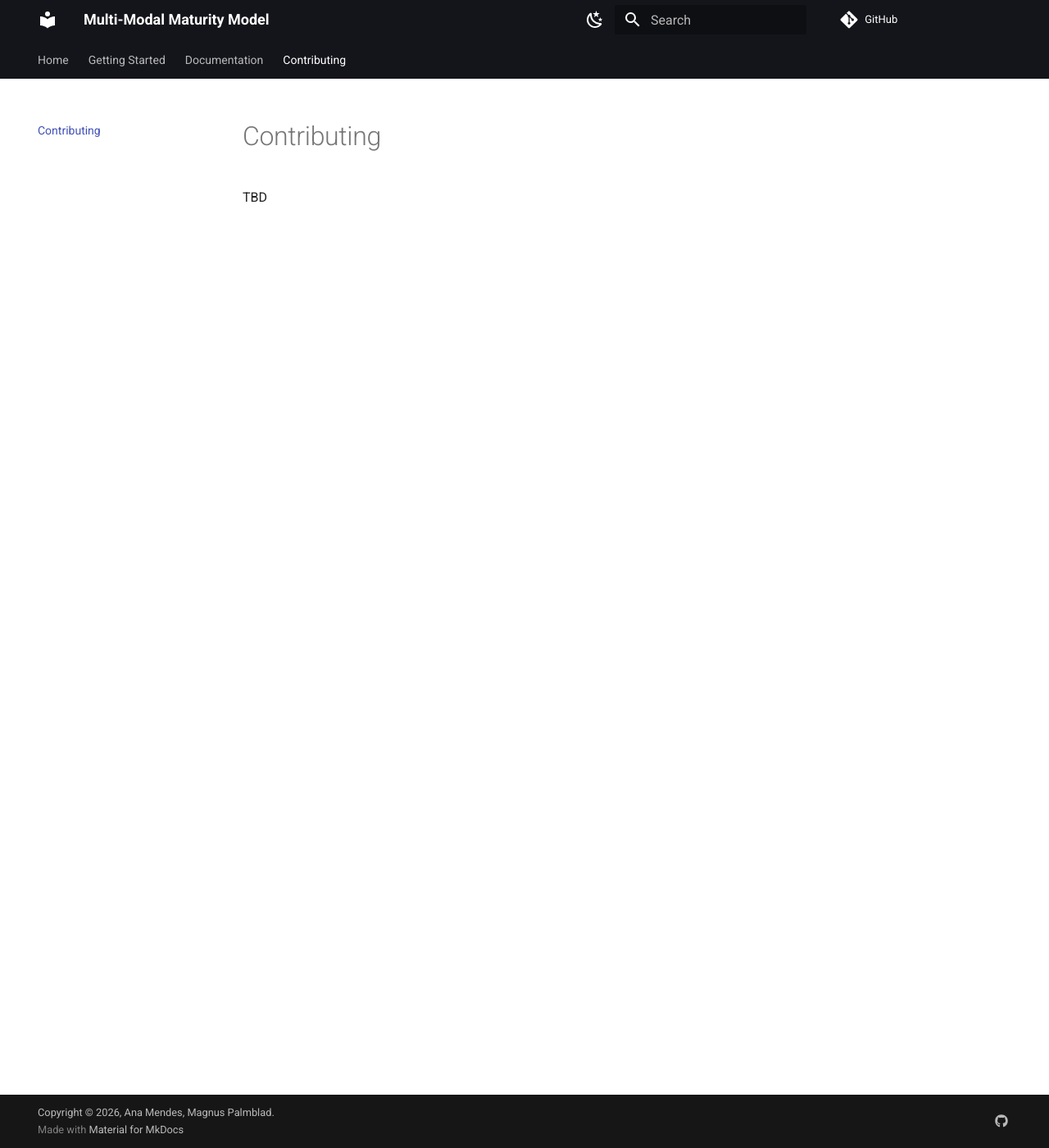
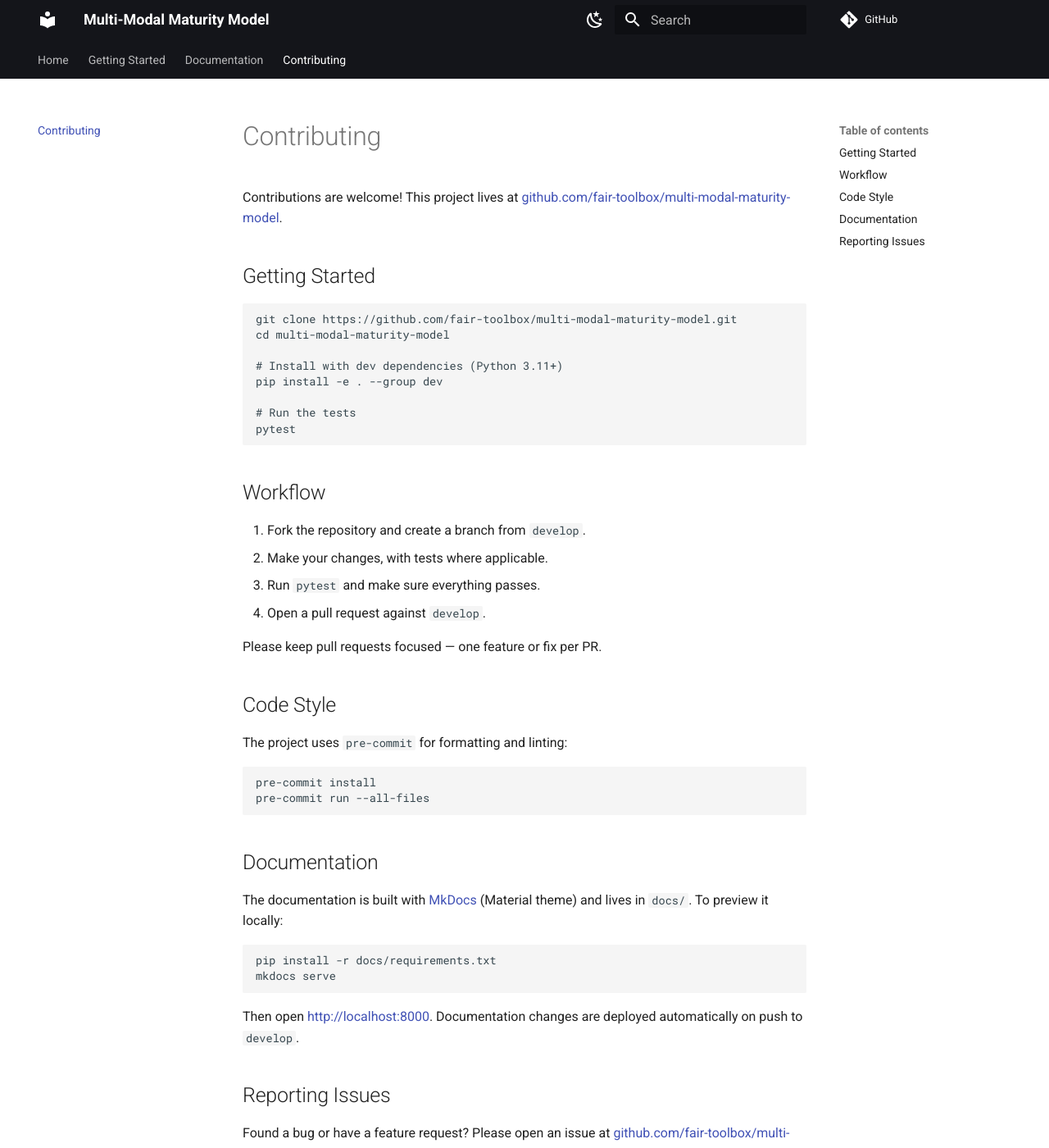
Before and after one commit to fair-toolbox/multi-modal-maturity-model, an MkDocs documentation site: the page built from docs/contributing.md, in a window 1280 px wide and 1400 px high. Shown: the whole window at 82% size. Built offline with MkDocs 1.6.1 and Material for MkDocs 9.7.7, drawn with Linux system fonts in a browser that asks for light colours; comment, search, counter and statistics services are not loaded; some of the changed text lies outside the part shown.

Commit message:
write contributing guidelines

````diff
--- a/docs/contributing.md
+++ b/docs/contributing.md
@@ -1,3 +1,49 @@
 # Contributing
 
-TBD
+Contributions are welcome! This project lives at [github.com/fair-toolbox/multi-modal-maturity-model](https://github.com/fair-toolbox/multi-modal-maturity-model).
+
+## Getting Started
+
+```bash
+git clone https://github.com/fair-toolbox/multi-modal-maturity-model.git
+cd multi-modal-maturity-model
+
+# Install with dev dependencies (Python 3.11+)
+pip install -e . --group dev
+
+# Run the tests
+pytest
+```
+
+## Workflow
+
+1. Fork the repository and create a branch from `develop`.
+2. Make your changes, with tests where applicable.
+3. Run `pytest` and make sure everything passes.
+4. Open a pull request against `develop`.
+
+Please keep pull requests focused — one feature or fix per PR.
+
+## Code Style
+
+The project uses `pre-commit` for formatting and linting:
+
+```bash
+pre-commit install
+pre-commit run --all-files
+```
+
+## Documentation
+
+The documentation is built with [MkDocs](https://www.mkdocs.org) (Material theme) and lives in `docs/`. To preview it locally:
+
+```bash
+pip install -r docs/requirements.txt
+mkdocs serve
+```
+
+Then open [http://localhost:8000](http://localhost:8000). Documentation changes are deployed automatically on push to `develop`.
+
+## Reporting Issues
+
+Found a bug or have a feature request? Please open an issue at [github.com/fair-toolbox/multi-modal-maturity-model/issues](https://github.com/fair-toolbox/multi-modal-maturity-model/issues).
````
